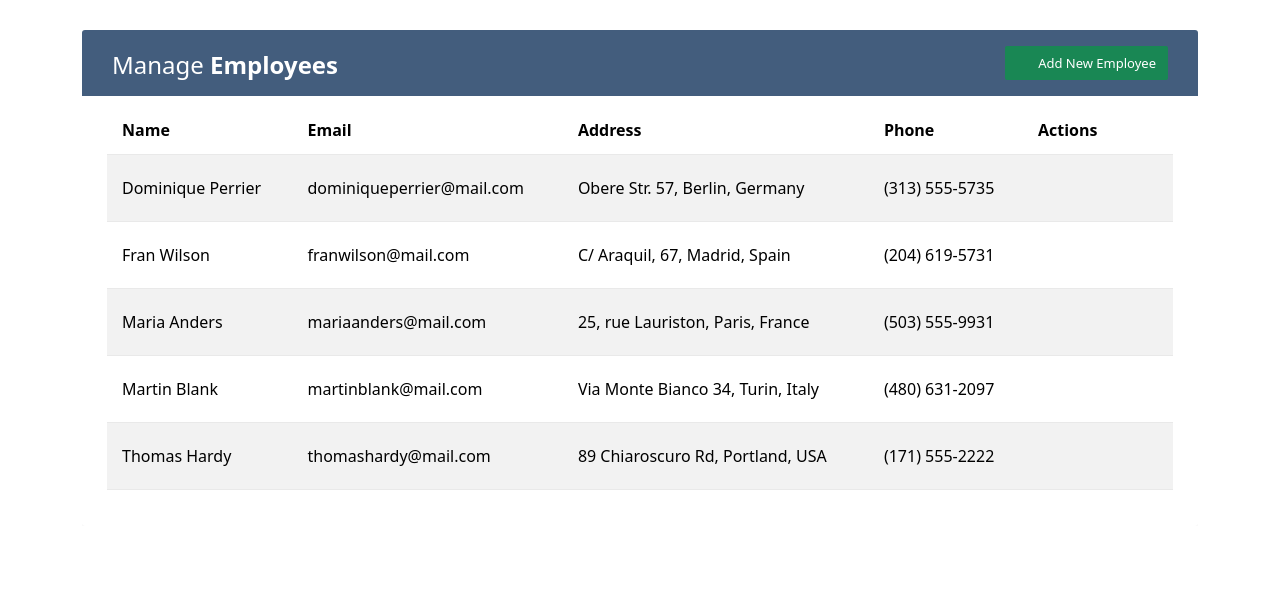
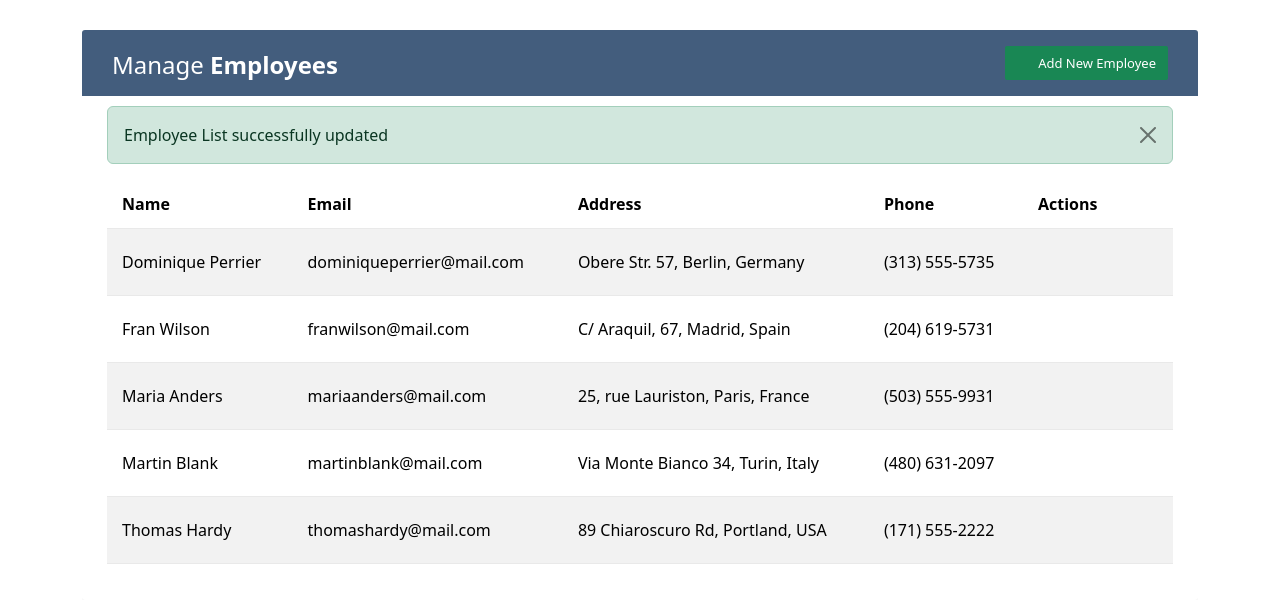
Before and after one commit to fatihcihan/manage-employee, a React (Create React App) app: page / in a window 1280 px wide. Shown: the top 602 px of the page. Built offline with nearby package versions, Linux system fonts and the light colour scheme.

Commit message:
created Alert component and alert related state, wrote handleShowAlert function

```diff
--- a/src/components/EmployeeList.js
+++ b/src/components/EmployeeList.js
@@ -1,18 +1,24 @@
 import { useContext, useEffect, useState } from 'react';
 import Employee from './Employee';
 import { EmployeeContext } from '../contexts/EmployeeContext';
-import { Button, Modal } from 'react-bootstrap';
+import { Button, Modal, Alert } from 'react-bootstrap';
 import AddForm from './AddForm';
 
 const EmployeeList = () => {
     const { employees } = useContext(EmployeeContext);
+
+    const [showAlert, setShowAlert] = useState(false);
     const [show, setShow] = useState(false);
 
     const handleClose = () => { setShow(false) }
     const handleShow = () => { setShow(true) }
+    const handleShowAlert = () => { setShowAlert(true) }
 
     useEffect(() => {
         handleClose();
+        return () => {
+            handleShowAlert();
+        }
     }, [employees])
 
     return (
@@ -27,6 +33,11 @@ const EmployeeList = () => {
                     </div>
                 </div>
             </div>
+
+            <Alert show={showAlert} variant="success" onClose={() => setShow(false)} dismissible>
+                Employee List successfully updated
+            </Alert>
+
             <table className="table table-striped table-hover">
                 <thead>
                     <tr>
```
